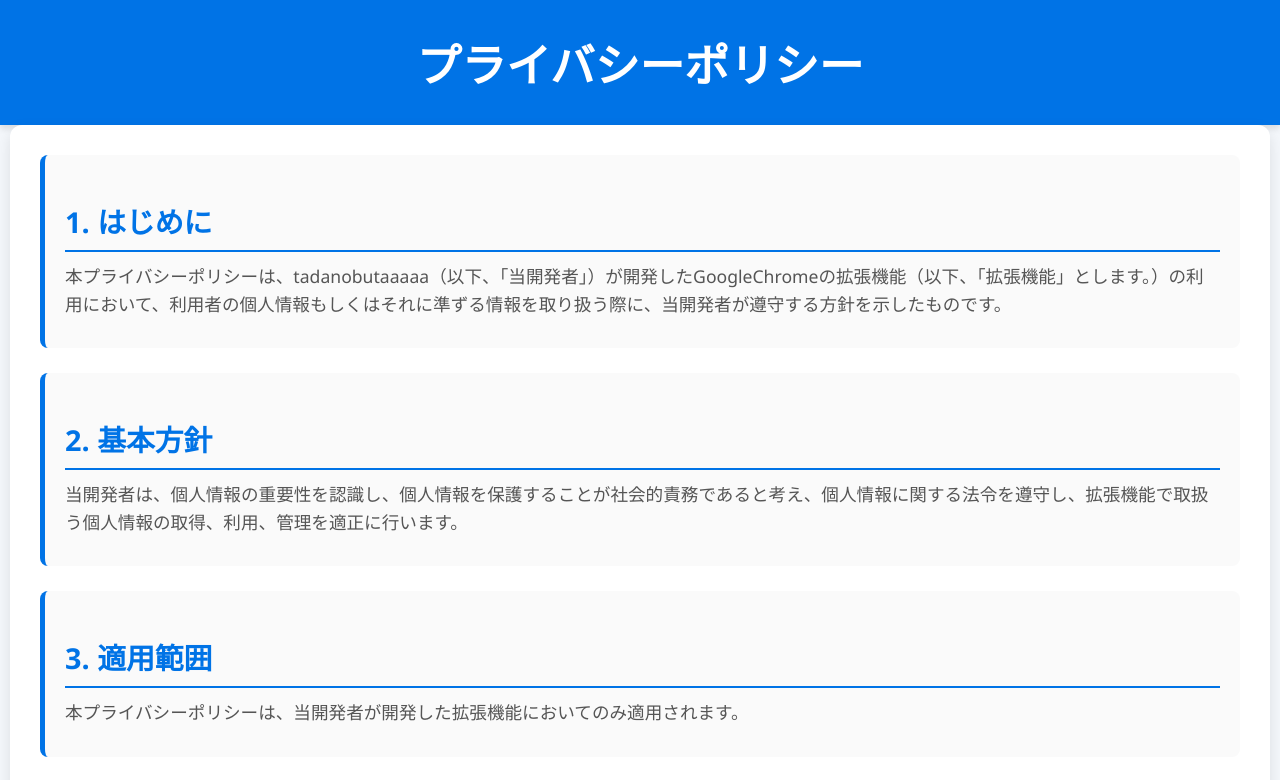
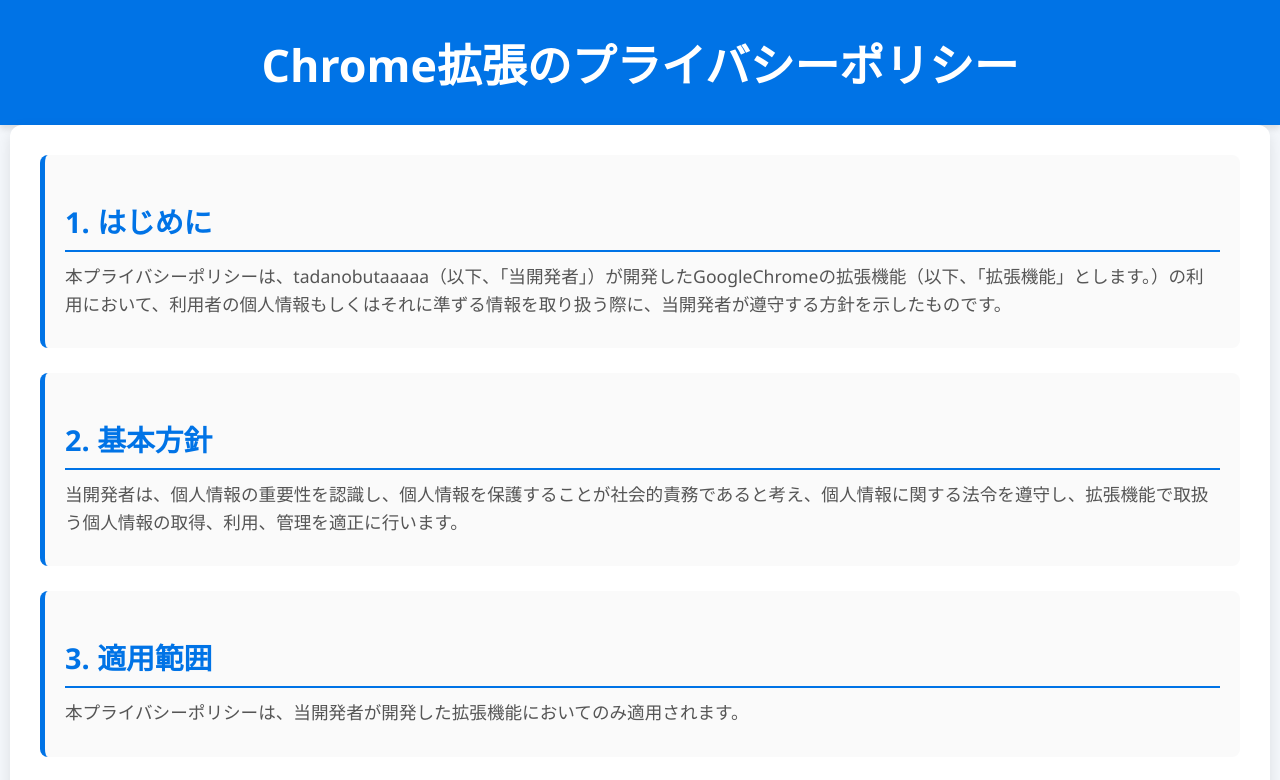
Before and after one commit to tadanobutaaaaa/tadanobutaaaaa.github.io, a plain HTML site: page index.html in a window 1280 px wide. Shown: the top 780 px of the page. Drawn offline with Linux system fonts and the light colour scheme.

Commit message:
プライバシーポリシーのタイトルを「Chrome拡張のプライバシーポリシー」に変更

```diff
--- a/index.html
+++ b/index.html
@@ -8,7 +8,7 @@
 </head>
 <body>
   <header>
-    <h1>プライバシーポリシー</h1>
+    <h1>Chrome拡張のプライバシーポリシー</h1>
   </header>
   <main>
     <section>
```
